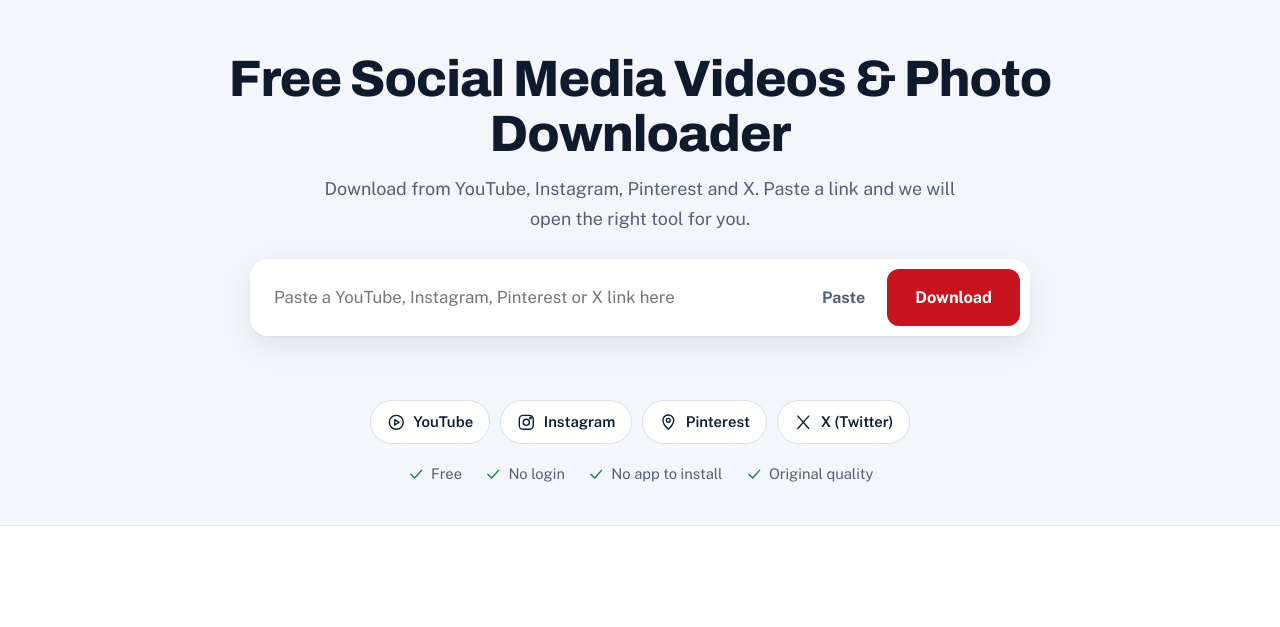
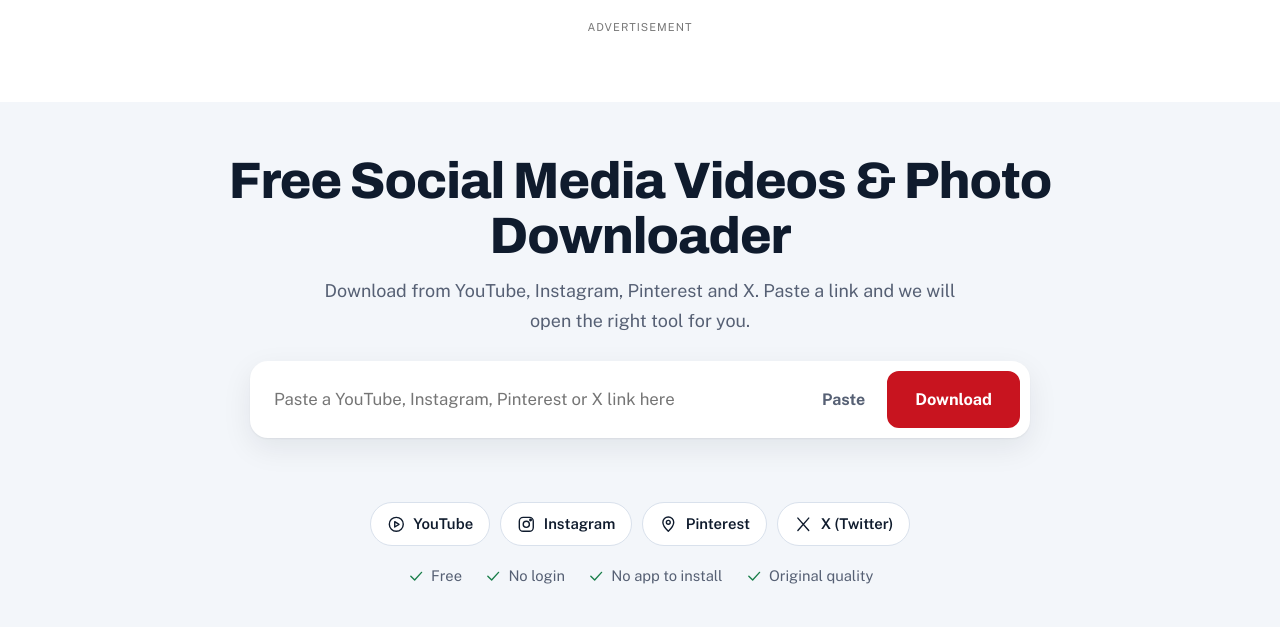
Before and after one commit to rehanrehan7x/yt-saver, a Flask app: page / in a window 1280 px wide. Shown: the part 68-695 px from the top of the page. Run offline with Flask 3, Linux system fonts and the light colour scheme; some libraries are stand-ins or nearby versions.

Commit message:
Update base.html

```diff
--- a/templates/base.html
+++ b/templates/base.html
@@ -57,6 +57,26 @@
     .mega .mh { margin:0 0 6px; font:800 .78rem var(--display); text-transform:uppercase; letter-spacing:.08em; color:var(--red); }
     .mega ul { list-style:none; margin:0; padding:0; } .mega li a { display:block; padding:6px 0; color:var(--ink); text-decoration:none; font-size:.95rem; }
     .mega li a:hover { color:var(--red); text-decoration:underline; }
+
+    /* HilltopAds placement directly below the navigation */
+    .ad-container {
+      width:100%;
+      max-width:1040px;
+      min-height:90px;
+      margin:12px auto 0;
+      padding:8px 16px;
+      text-align:center;
+      overflow:hidden;
+    }
+    .ad-label {
+      margin:0 0 4px;
+      color:#777;
+      font-size:11px;
+      line-height:1.4;
+      text-transform:uppercase;
+      letter-spacing:1px;
+    }
+    .ad-container script { max-width:100%; }
 
     /* hero + search bar */
     .hero { background:var(--hero); border-bottom:1px solid var(--line); padding:52px 0 38px; text-align:center; }
@@ -200,6 +220,24 @@
     {% for g in tool_groups %}<div class="col"><p class="mh">{{ g.name }}</p><ul>{% for path, label in g.tools %}<li><a href="{{ path }}">{{ label }}</a></li>{% endfor %}</ul></div>{% endfor %}
   </div>
 </div></header>
+
+<!-- HilltopAds: ad area directly below the navbar -->
+<div class="ad-container">
+  <div class="ad-label">Advertisement</div>
+  <script>
+  (function(vivdy){
+    var d = document,
+        s = d.createElement('script'),
+        l = d.currentScript || d.scripts[d.scripts.length - 1];
+    s.settings = vivdy || {};
+    s.src = "\/\/conventionalresponse.com\/b\/XMVSs.dmGWl\/0UYzWJc_\/seYmG9\/uPZHUOlckFPsTGcT1jNxj\/EU1\/NSjAUet\/NBzKUg2ZMZTjU\/2\/ObQk";
+    s.async = true;
+    s.referrerPolicy = 'no-referrer-when-downgrade';
+    l.parentNode.insertBefore(s, l);
+  })({})
+  </script>
+</div>
+
 {% block content %}{% endblock %}
 {% set G = {} %}{% for x in tool_groups %}{% if G.update({x.name: x}) %}{% endif %}{% endfor %}
 <footer class="site-footer">
@@ -234,17 +272,5 @@
 })();
 </script>
 {% block scripts %}{% endblock %}
-  <script>
-(function(vivdy){
-var d = document,
-    s = d.createElement('script'),
-    l = d.currentScript || d.scripts[d.scripts.length - 1];
-s.settings = vivdy || {};
-s.src = "\/\/conventionalresponse.com\/b\/XMVSs.dmGWl\/0UYzWJc_\/seYmG9\/uPZHUOlckFPsTGcT1jNxj\/EU1\/NSjAUet\/NBzKUg2ZMZTjU\/2\/ObQk";
-s.async = true;
-s.referrerPolicy = 'no-referrer-when-downgrade';
-l.parentNode.insertBefore(s, l);
-})({})
-</script>
 </body>
 </html>
```
